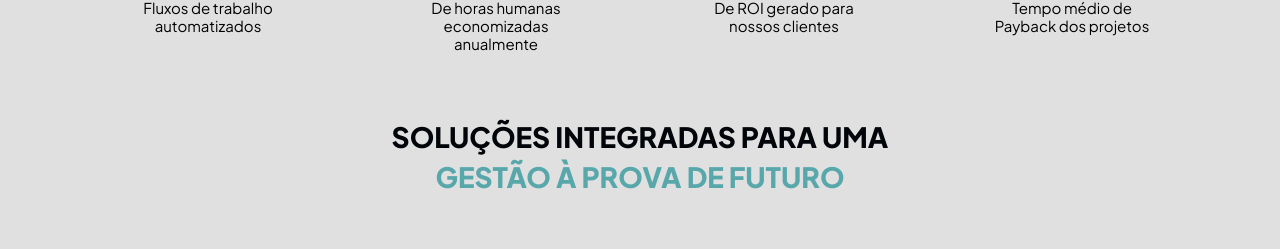
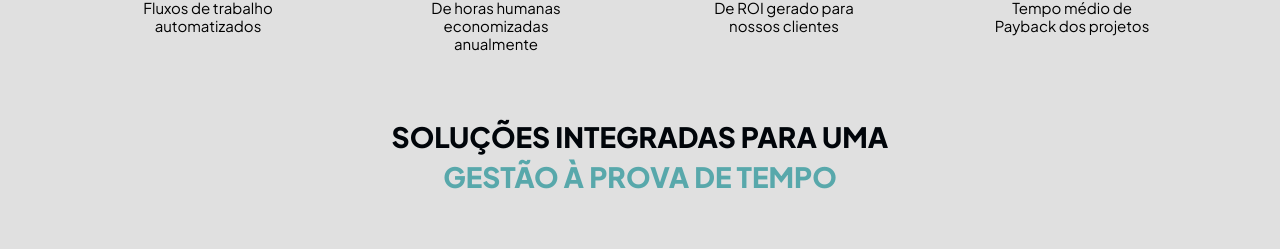
Before and after one commit to Azizchniti/Valores, a Next.js app: page / in a window 1280 px wide. Shown: the part 1477-1726 px from the top of the page. Built offline with nearby package versions, Linux system fonts and the light colour scheme.

Commit message:
small adjustments

```diff
--- a/src/app/solutions.tsx
+++ b/src/app/solutions.tsx
@@ -158,7 +158,7 @@ export default function ResultadosSection() {
             style={{ fontSize: "28px", lineHeight: "40px" }}
           >
             Soluções integradas para uma <br />
-            <span className="text-[#58A8AB]">gestão à prova de futuro</span>
+            <span className="text-[#58A8AB]">gestão à prova de tempo</span>
           </h2>
         </div>
 
```
